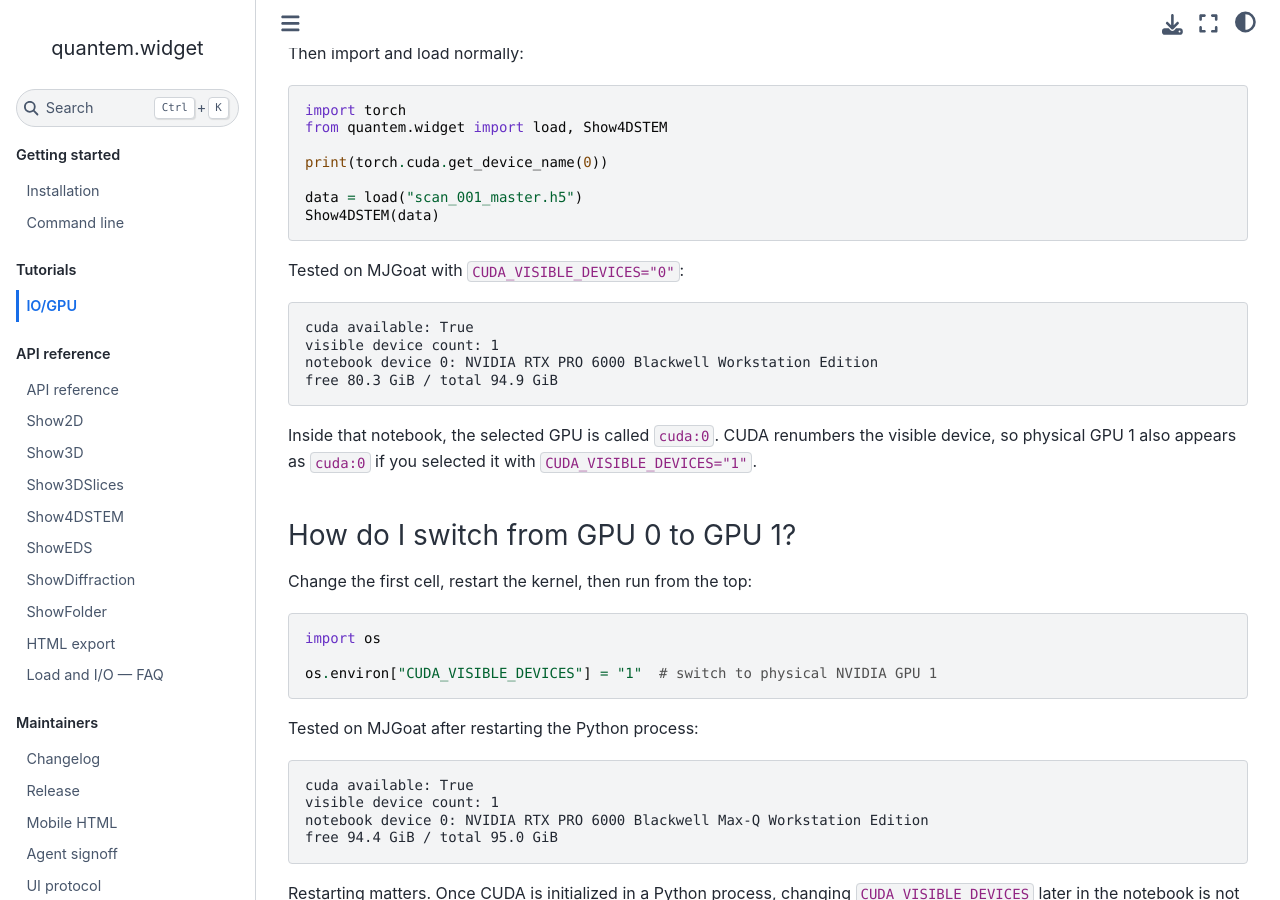
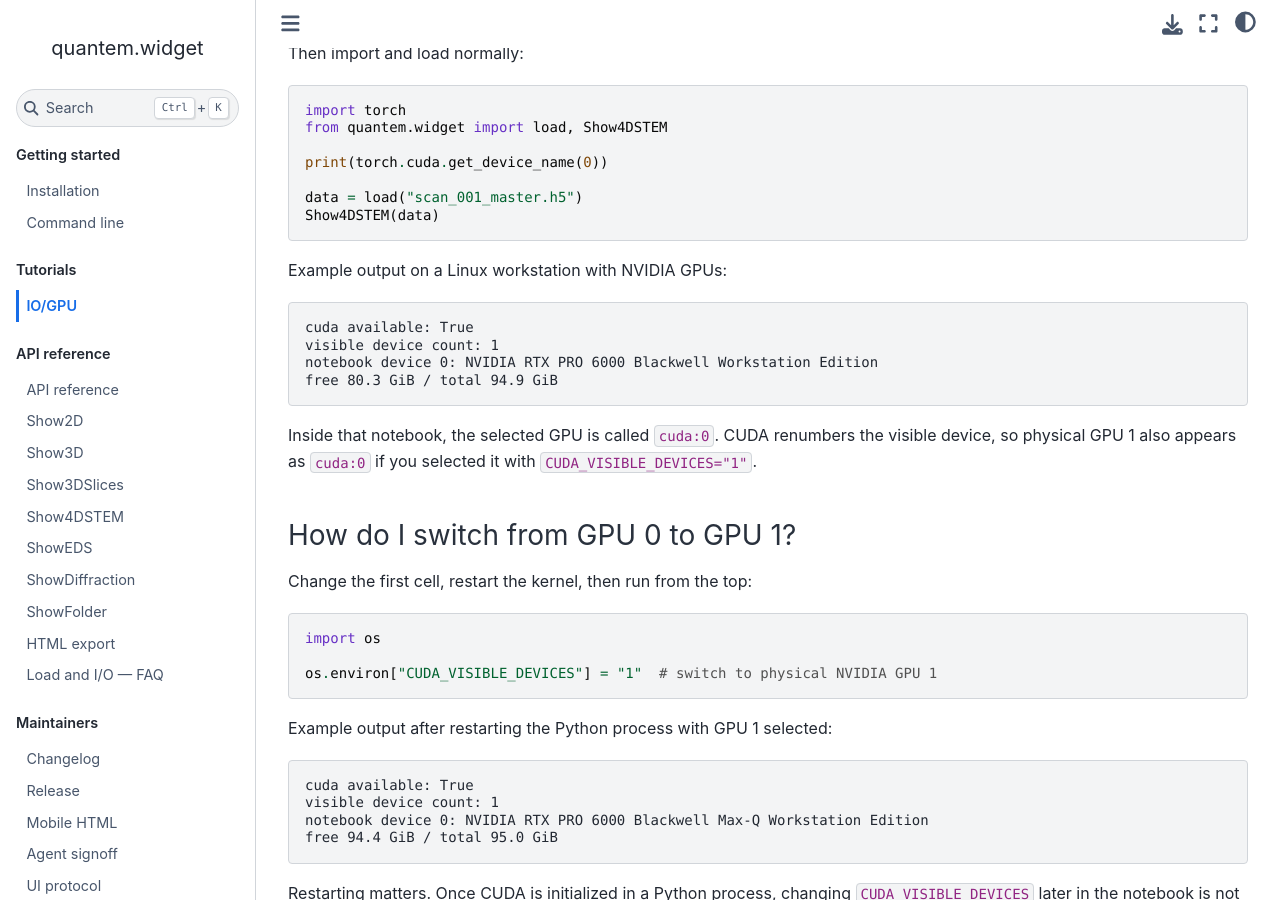
Before and after one commit to bobleesj/quantem.widget, a Jupyter Book: the page built from docs/tutorials/io_gpu.md, in a window 1280 px wide and 900 px high, scrolled down 3040 px. Built offline with Jupyter Book 1.0.4 settings and Sphinx 7.4.7 and the Sphinx Book theme 1.1.4, drawn with Linux system fonts in a browser that asks for light colours; pages that are not in the unit, such as notebooks, are missing from menus; some of the changed text lies outside the part shown.

Commit message:
Use generic NVIDIA cleanup wording

````diff
--- a/docs/tutorials/io_gpu.md
+++ b/docs/tutorials/io_gpu.md
@@ -141,7 +141,7 @@
 Show4DSTEM(data)
 ```
 
-Tested on MJGoat with `CUDA_VISIBLE_DEVICES="0"`:
+Example output on a Linux workstation with NVIDIA GPUs:
 
 ```text
 cuda available: True
@@ -164,7 +164,7 @@
 os.environ["CUDA_VISIBLE_DEVICES"] = "1"  # switch to physical NVIDIA GPU 1
 ```
 
-Tested on MJGoat after restarting the Python process:
+Example output after restarting the Python process with GPU 1 selected:
 
 ```text
 cuda available: True
@@ -242,8 +242,8 @@
 allocation can remain after cleanup because CUDA keeps a runtime context and
 small caches alive until the kernel exits.
 
-MJGoat cleanup check, using a real `Au_TiO2_030_master.h5` 4D-STEM scan loaded
-as `det_bin=4, dtype="u8"`:
+NVIDIA GPU cleanup check, using a real `Au_TiO2_030_master.h5` 4D-STEM scan
+loaded as `det_bin=4, dtype="u8"`:
 
 ```text
 GPU 0: NVIDIA RTX PRO 6000 Blackwell Workstation Edition
````
